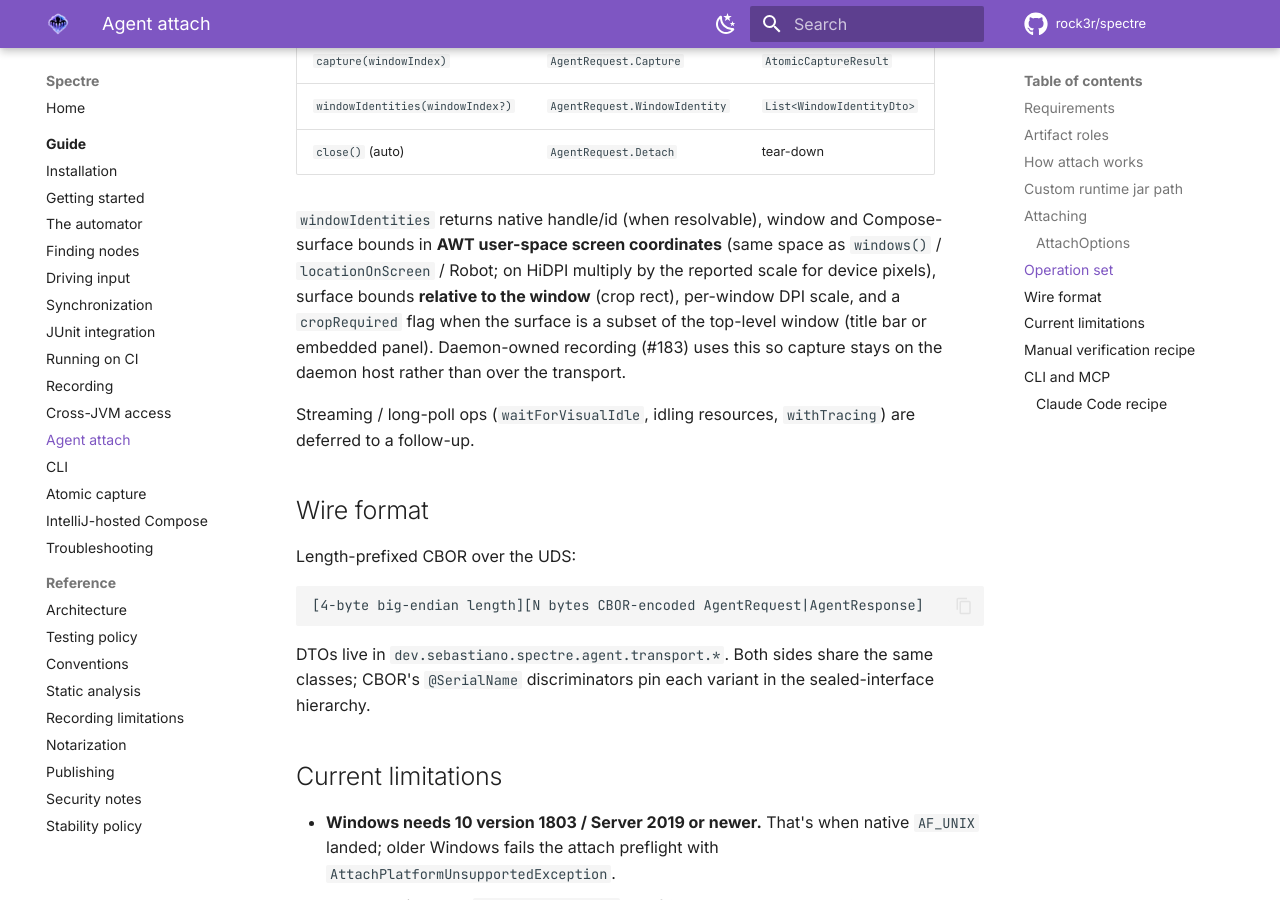
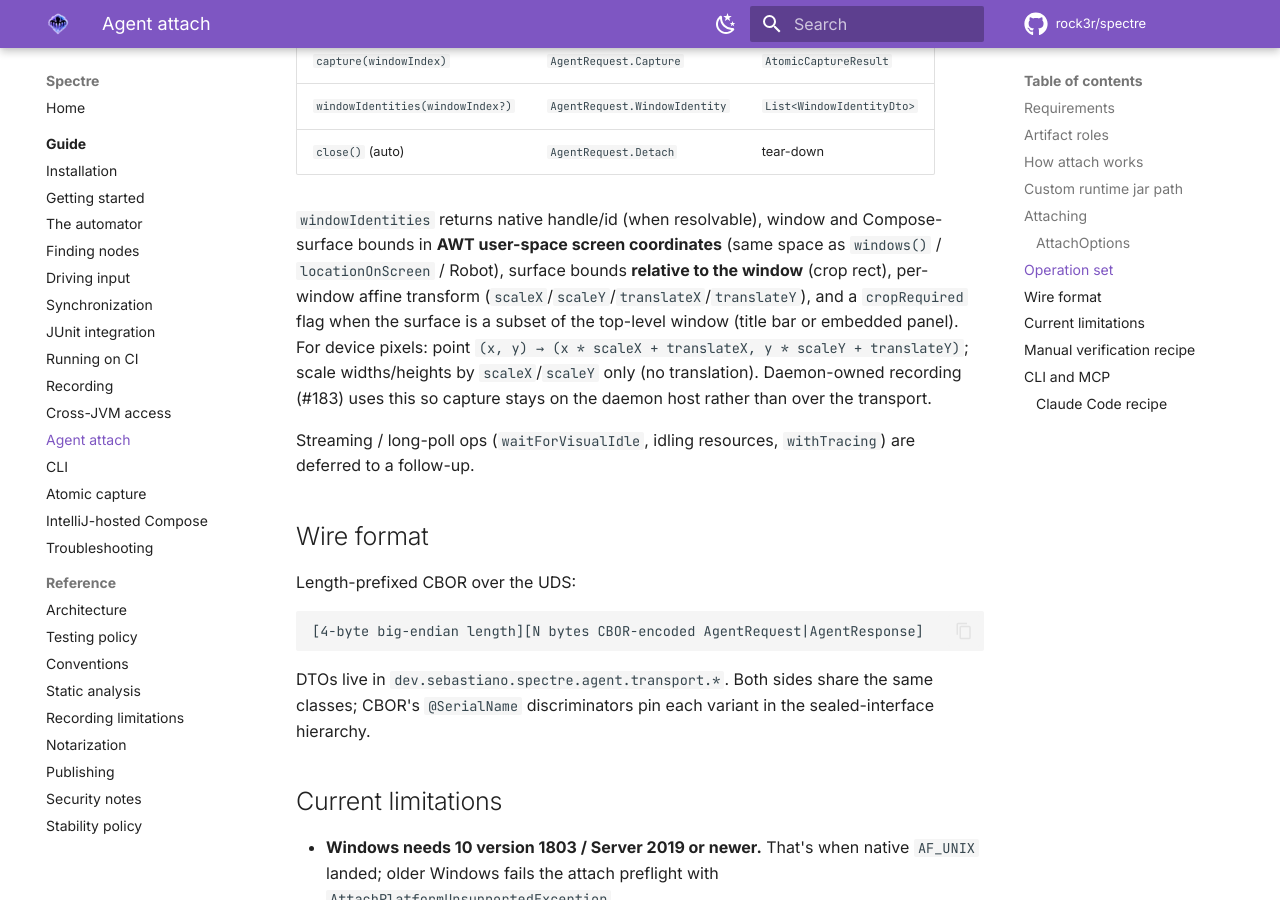
Before and after one commit to rock3r/spectre, an MkDocs documentation site: the page built from docs/guide/agent.md, in a window 1280 px wide and 900 px high, scrolled down 5708 px. Built offline with MkDocs 1.6.1 and Material for MkDocs 9.7.7, drawn with Linux system fonts in a browser that asks for light colours; comment, search, counter and statistics services are not loaded.

Commit message:
Document full AWT-to-device-pixel conversion for window identity

```diff
--- a/docs/guide/agent.md
+++ b/docs/guide/agent.md
@@ -241,11 +241,13 @@ can add a reliable preflight via `HotSpotDiagnosticMXBean`.
 
 `windowIdentities` returns native handle/id (when resolvable), window and Compose-surface
 bounds in **AWT user-space screen coordinates** (same space as `windows()` /
-`locationOnScreen` / Robot; on HiDPI multiply by the reported scale for device pixels),
-surface bounds **relative to the window** (crop rect), per-window DPI scale, and a
+`locationOnScreen` / Robot), surface bounds **relative to the window** (crop rect),
+per-window affine transform (`scaleX`/`scaleY`/`translateX`/`translateY`), and a
 `cropRequired` flag when the surface is a subset of the top-level window (title bar or
-embedded panel). Daemon-owned recording (#183) uses this so capture stays on the daemon
-host rather than over the transport.
+embedded panel). For device pixels: point `(x, y) → (x * scaleX + translateX, y * scaleY +
+translateY)`; scale widths/heights by `scaleX`/`scaleY` only (no translation). Daemon-owned
+recording (#183) uses this so capture stays on the daemon host rather than over the
+transport.
 
 Streaming / long-poll ops (`waitForVisualIdle`, idling resources, `withTracing`) are
 deferred to a follow-up.
```
